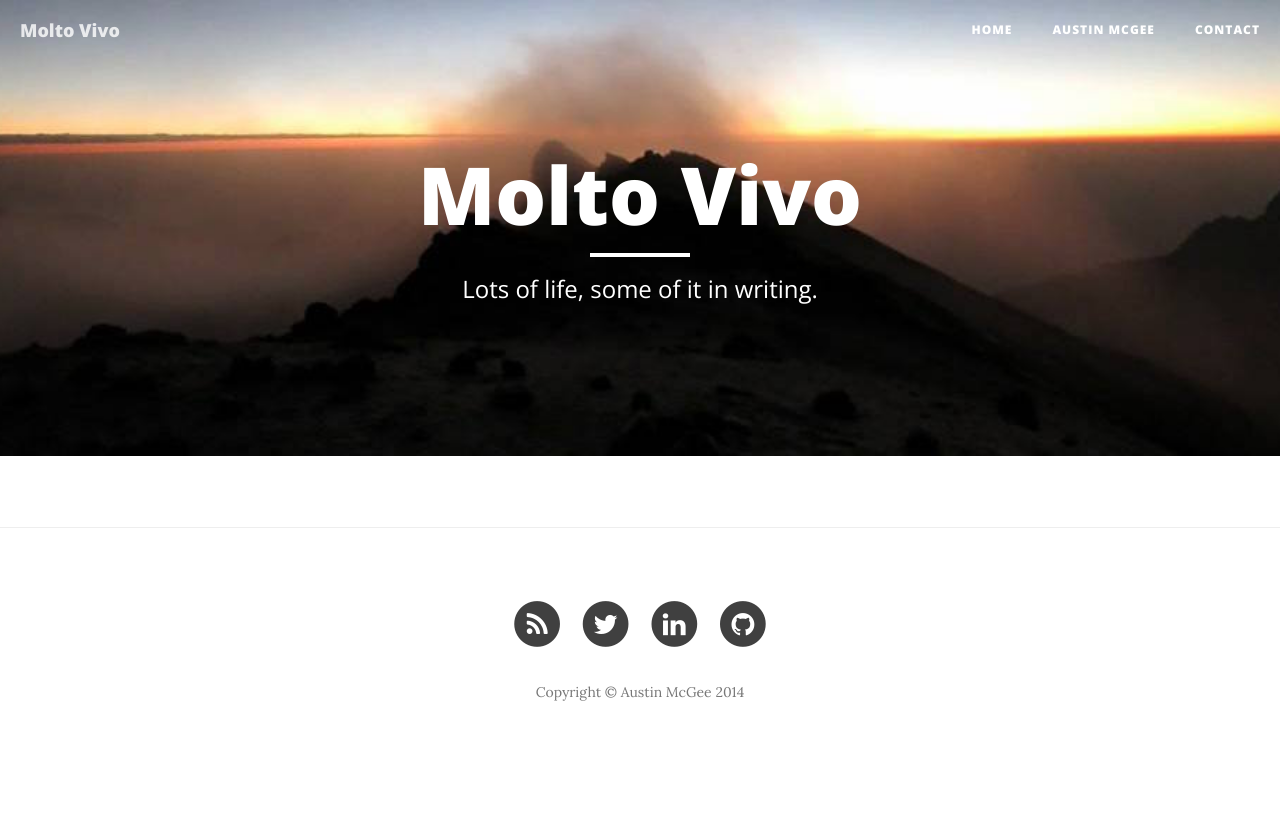
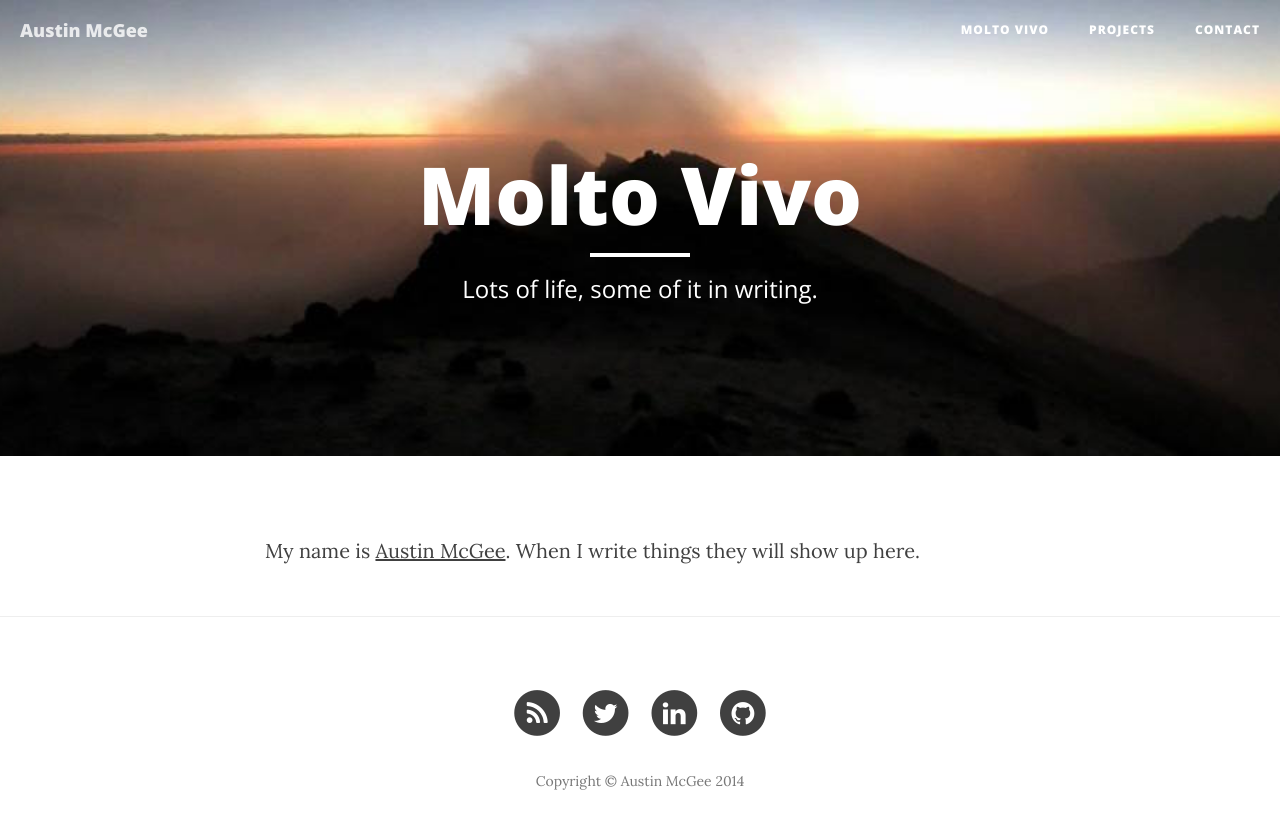
Before and after one commit to amcgee/amcgee.github.io, a Jekyll site: the page built from index.html, in a window 1280 px wide. Shown: the top 829 px of the page. Built offline with Jekyll 4.4.1, drawn with Linux system fonts in a browser that asks for light colours; nearby versions of some CDN libraries; the list of posts is cut into pages by our own code.

Commit message:
Add projects page sourced from _data.  Update navbar.

```diff
--- a/_config.yml
+++ b/_config.yml
@@ -1,6 +1,5 @@
 # Site settings
 title: Molto Vivo
-email: me@austinmcgee.net
 description: "Musings on life by Austin McGee!"
 baseurl: ""
 url: "http://austinmcgee.net"
@@ -14,3 +13,7 @@
 permalink: pretty
 paginate: 5
 exclude: ["node_modules"]
+
+# Gems
+gems:
+  - jekyll-redirect-from
--- a/_includes/nav.html
+++ b/_includes/nav.html
@@ -9,20 +9,21 @@
                 <span class="icon-bar"></span>
                 <span class="icon-bar"></span>
             </button>
-            <a class="navbar-brand" href="{{ site.baseurl }}/">{{ site.title }}</a>
+            <a class="navbar-brand" href="/about">Austin McGee</a>
         </div>
 
         <!-- Collect the nav links, forms, and other content for toggling -->
         <div class="collapse navbar-collapse" id="bs-example-navbar-collapse-1">
             <ul class="nav navbar-nav navbar-right">
                 <li>
-                    <a href="{{ site.baseurl }}/">Home</a>
+                    <a href="{{ site.baseurl }}/">Molto Vivo</a>
                 </li>
-                {% for page in site.pages %}
                 <li>
-                    {% if page.title %}<a href="{{ page.url | prepend: site.baseurl }}">{{ page.title }}</a>{% endif %}
+                    <a href="{{ site.baseurl }}/projects">Projects</a>
                 </li>
-                {% endfor %}
+                <li>
+                    <a href="{{ site.baseurl }}/contact">Contact</a>
+                </li>
             </ul>
         </div>
         <!-- /.navbar-collapse -->
--- a/css/clean-blog.css
+++ b/css/clean-blog.css
@@ -407,3 +407,9 @@
 my-email::before {
   content: attr(data-user) "\0040";
 }
+p.project-description {
+  margin-top: 0px;
+}
+img.project-image {
+  max-width: 300px;
+}
--- a/index.html
+++ b/index.html
@@ -3,6 +3,8 @@
 description: "Lots of life, some of it in writing."
 header-img: "img/home-bg.jpg"
 ---
+
+<p> My name is <a href="/about">Austin McGee</a>.  When I write things they will show up here.</p>
 
 {% for post in paginator.posts %}
 <div class="post-preview">
```
Also changed, not shown: _data/projects.yml (added, +16 -0 lines), less/clean-blog.less (+8 -0 lines), projects.html (added, +30 -0 lines), css/clean-blog.min.css, img/REM-demo-tape-007.jpg (added), img/momo-components.jpg (added), img/projects-bg.jpg (added), img/strato-action.jpg (added), 1 other file.
